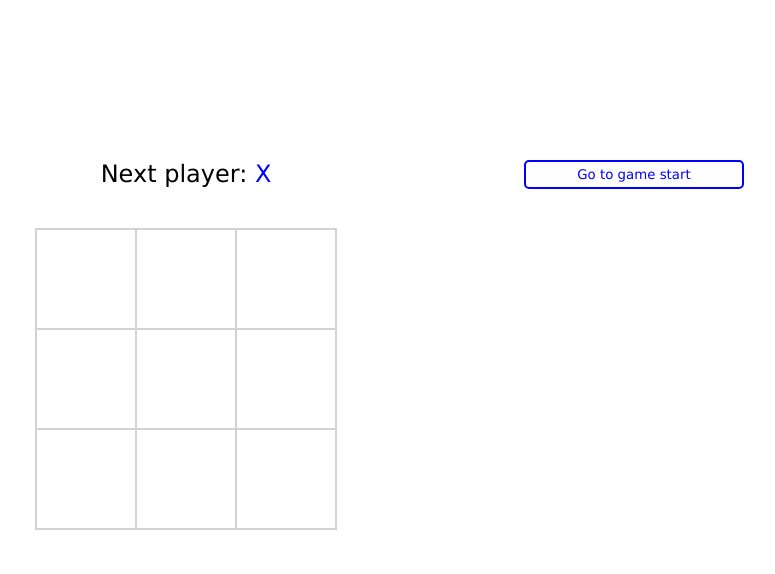
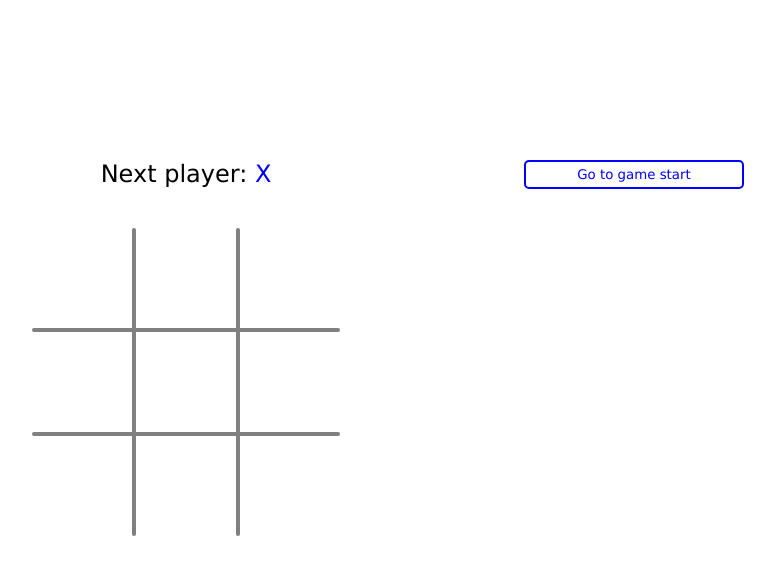
Before and after one commit to coding-z/Tic-Tac-Toe, a React (Create React App) app: page / in a window 1280 px wide. Shown: the top 574 px of the page, without its empty margins (304-1079 px from the left). Built offline with nearby package versions, Linux system fonts and the light colour scheme.

Commit message:
Update board grid line styles

```diff
--- a/src/App.js
+++ b/src/App.js
@@ -65,6 +65,10 @@ function Board({ xIsNext, squares, onPlay }) {
             />
           ))
         }
+        <div className="grid-line v-1"></div>
+        <div className="grid-line v-2"></div>
+        <div className="grid-line h-1"></div>
+        <div className="grid-line h-2"></div>
       </div>
     </div>
   );
--- a/src/styles.css
+++ b/src/styles.css
@@ -1,3 +1,8 @@
+:root {
+  --square-size: 100px;
+  --gap-size: 4px;
+}
+
 html {
   box-sizing: border-box;
 }
@@ -60,17 +65,50 @@ body {
 
 .game-board {
   display: block grid;
-  grid-template-columns: repeat(3, 100px);
-  grid-template-rows: repeat(3, 100px);
+  grid-template-columns: repeat(3, 1fr);
+  grid-template-rows: repeat(3, 1fr);
   margin: 0;
-  border: 1px solid lightgray;
+  position: relative;
+  height: calc(3 * var(--square-size) + 2 * var(--gap-size));
+  width: calc(3 * var(--square-size) + 2 * var(--gap-size));
+  gap: var(--gap-size);
+}
+
+.grid-line {
+  position: absolute;
+  background-color: gray;
+  border-radius: var(--gap-size);
+}
+
+.grid-line.v-1 {
+  width: var(--gap-size);
+  height: 100%;
+  left: var(--square-size);
+}
+
+.grid-line.v-2 {
+  width: var(--gap-size);
+  height: 100%;
+  right: var(--square-size);
+}
+
+.grid-line.h-1 {
+  width: 100%;
+  height: var(--gap-size);
+  top: var(--square-size);
+}
+
+.grid-line.h-2 {
+  width: 100%;
+  height: var(--gap-size);
+  bottom: var(--square-size);
 }
 
 .square {
   background-color: white;
   border-radius: 0;
-  border: 1px solid lightgray;
   font-size: 80px;
+  border: none;
 }
 
 .square:hover {
```
